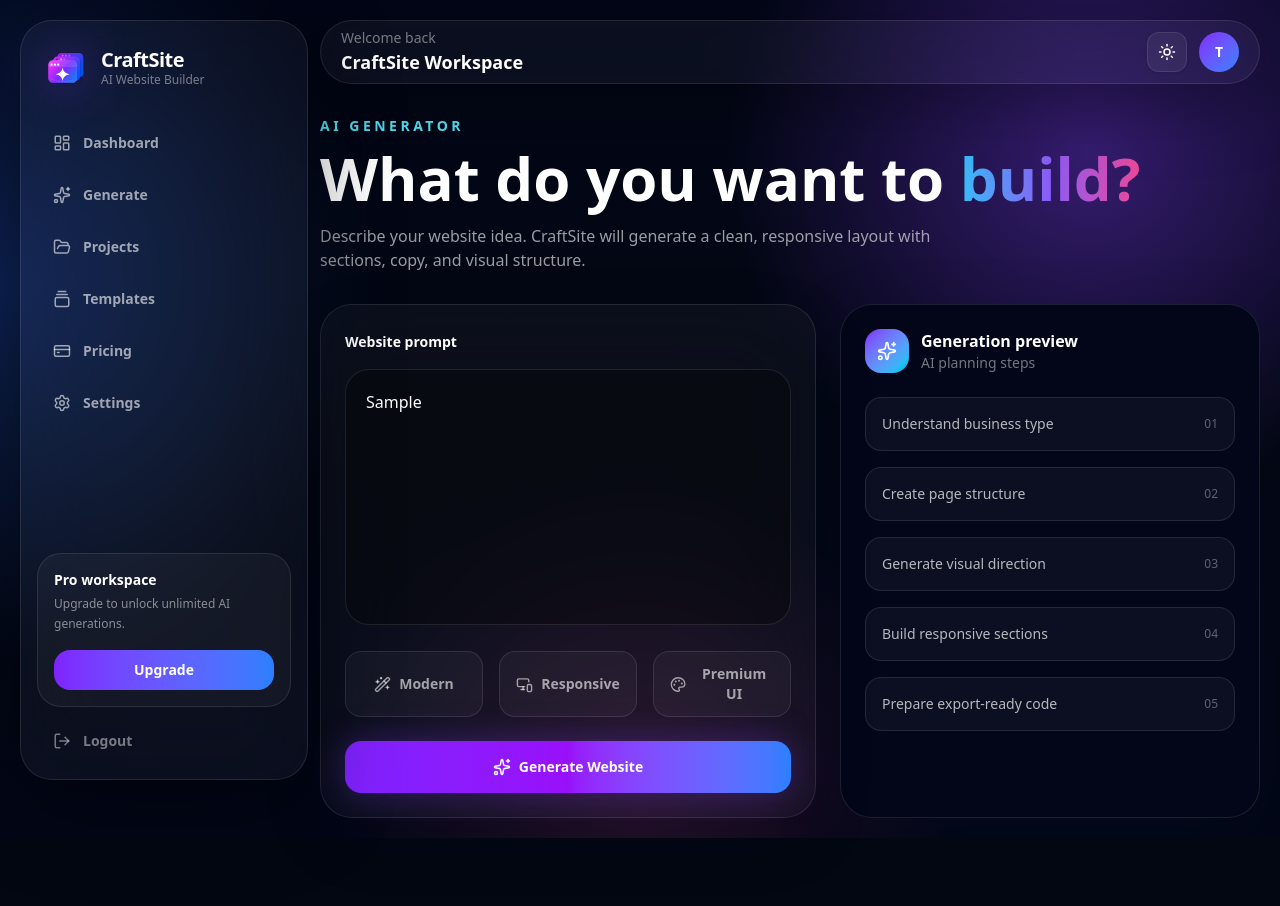
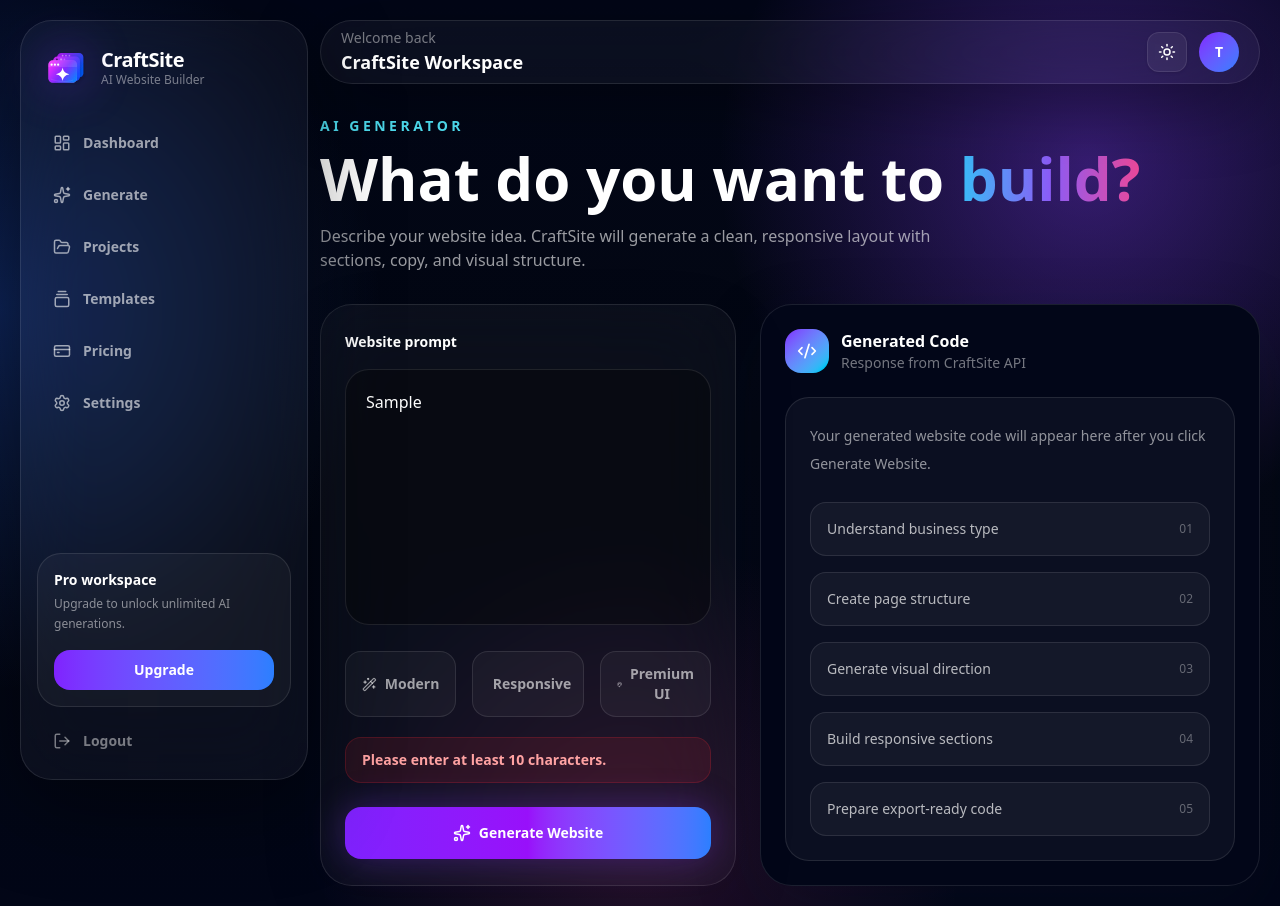
Before and after one commit to 7337475780/craftsite-ai, a Next.js app in the folder apps/web/: page /generate in a window 1280 px wide. Both pictures are taken after typing "Sample" into the empty fields and a click on the button "Generate Website". Before the commit the page ends 838 px from the top, so only its background shows below. Built offline with nearby package versions, Linux system fonts and the light colour scheme.

Commit message:
refactor GeneratePage component with improved state management and UI enhancements

```diff
--- a/apps/web/app/generate/page.tsx
+++ b/apps/web/app/generate/page.tsx
@@ -2,14 +2,82 @@
 
 import { AppShell } from "@/components/app/AppShell";
 import { motion } from "framer-motion";
-import { Sparkles, Wand2, Palette, MonitorSmartphone } from "lucide-react";
+import {
+  Code2,
+  Loader2,
+  MonitorSmartphone,
+  Palette,
+  Sparkles,
+  Wand2,
+} from "lucide-react";
 import { useSearchParams } from "next/navigation";
 import { useState } from "react";
+
+type GenerateResponse = {
+  success: boolean;
+  message: string;
+  data?: {
+    prompt: string;
+    style: string;
+    websiteType: string;
+    generatedCode: string;
+  };
+};
 
 export default function GeneratePage() {
   const searchParams = useSearchParams();
   const initialPrompt = searchParams.get("prompt") || "";
+
   const [prompt, setPrompt] = useState(initialPrompt);
+  const [style, setStyle] = useState("futuristic");
+  const [websiteType, setWebsiteType] = useState("saas");
+  const [generatedCode, setGeneratedCode] = useState("");
+  const [isGenerating, setIsGenerating] = useState(false);
+  const [error, setError] = useState("");
+
+  const handleGenerate = async () => {
+    try {
+      setError("");
+      setGeneratedCode("");
+
+      if (prompt.trim().length < 10) {
+        setError("Please enter at least 10 characters.");
+        return;
+      }
+
+      setIsGenerating(true);
+
+      const apiUrl = process.env.NEXT_PUBLIC_API_URL;
+
+      const response = await fetch(`${apiUrl}/api/generate`, {
+        method: "POST",
+        headers: {
+          "Content-Type": "application/json",
+        },
+        body: JSON.stringify({
+          prompt,
+          style,
+          websiteType,
+        }),
+      });
+
+      const result = (await response.json()) as GenerateResponse;
+
+      if (!response.ok || !result.success) {
+        throw new Error(result.message || "Failed to generate website.");
+      }
+
+      setGeneratedCode(result.data?.generatedCode || "");
+    } catch (err) {
+      setError(
+        err instanceof Error
+          ? err.message
+          : "Something went wrong while generating.",
+      );
+    } finally {
+      setIsGenerating(false);
+    }
+  };
 
   return (
     <AppShell>
@@ -23,16 +91,18 @@ export default function GeneratePage() {
           <p className="text-sm font-bold uppercase tracking-[0.25em] text-violet-700 dark:text-cyan-300">
             AI Generator
           </p>
+
           <h2 className="mt-3 text-4xl font-black text-slate-950 dark:text-white md:text-6xl">
             What do you want to <span className="gradient-text">build?</span>
           </h2>
+
           <p className="mt-4 max-w-2xl text-slate-600 dark:text-white/60">
             Describe your website idea. CraftSite will generate a clean,
             responsive layout with sections, copy, and visual structure.
           </p>
         </motion.div>
 
-        <div className="grid gap-6 lg:grid-cols-[1fr_420px]">
+        <div className="grid gap-6 lg:grid-cols-[1fr_500px]">
           <motion.div
             initial={{ opacity: 0, y: 24 }}
             animate={{ opacity: 1, y: 0 }}
@@ -51,28 +121,53 @@ export default function GeneratePage() {
             />
 
             <div className="mt-5 grid gap-4 md:grid-cols-3">
-              {[
-                { label: "Modern", icon: Wand2 },
-                { label: "Responsive", icon: MonitorSmartphone },
-                { label: "Premium UI", icon: Palette },
-              ].map((item) => {
-                const Icon = item.icon;
-
-                return (
               <button
-                    key={item.label}
+                onClick={() => setStyle("modern")}
                 className="flex items-center justify-center gap-2 rounded-2xl border border-black/10 bg-white/70 px-4 py-3 text-sm font-bold text-slate-700 transition hover:bg-slate-950 hover:text-white dark:border-white/10 dark:bg-white/[0.04] dark:text-white/60 dark:hover:bg-white dark:hover:text-slate-950"
               >
-                    <Icon size={17} />
-                    {item.label}
+                <Wand2 size={17} />
+                Modern
               </button>
-                );
-              })}
+
+              <button
+                onClick={() => setWebsiteType("responsive")}
+                className="flex items-center justify-center gap-2 rounded-2xl border border-black/10 bg-white/70 px-4 py-3 text-sm font-bold text-slate-700 transition hover:bg-slate-950 hover:text-white dark:border-white/10 dark:bg-white/[0.04] dark:text-white/60 dark:hover:bg-white dark:hover:text-slate-950"
+              >
+                <MonitorSmartphone size={17} />
+                Responsive
+              </button>
+
+              <button
+                onClick={() => setStyle("premium")}
+                className="flex items-center justify-center gap-2 rounded-2xl border border-black/10 bg-white/70 px-4 py-3 text-sm font-bold text-slate-700 transition hover:bg-slate-950 hover:text-white dark:border-white/10 dark:bg-white/[0.04] dark:text-white/60 dark:hover:bg-white dark:hover:text-slate-950"
+              >
+                <Palette size={17} />
+                Premium UI
+              </button>
             </div>
 
-            <button className="mt-6 inline-flex w-full items-center justify-center gap-2 rounded-2xl bg-gradient-to-r from-violet-600 via-purple-600 to-blue-500 px-6 py-4 text-sm font-black text-white shadow-[0_0_35px_rgba(124,58,237,0.35)] transition hover:-translate-y-0.5">
+            {error && (
+              <div className="mt-5 rounded-2xl border border-red-500/20 bg-red-500/10 px-4 py-3 text-sm font-semibold text-red-600 dark:text-red-300">
+                {error}
+              </div>
+            )}
+
+            <button
+              onClick={handleGenerate}
+              disabled={isGenerating}
+              className="mt-6 inline-flex w-full items-center justify-center gap-2 rounded-2xl bg-gradient-to-r from-violet-600 via-purple-600 to-blue-500 px-6 py-4 text-sm font-black text-white shadow-[0_0_35px_rgba(124,58,237,0.35)] transition hover:-translate-y-0.5 disabled:cursor-not-allowed disabled:opacity-70"
+            >
+              {isGenerating ? (
+                <>
+                  <Loader2 size={18} className="animate-spin" />
+                  Generating...
+                </>
+              ) : (
+                <>
                   <Sparkles size={18} />
                   Generate Website
+                </>
+              )}
             </button>
           </motion.div>
 
@@ -84,15 +179,25 @@ export default function GeneratePage() {
           >
             <div className="mb-6 flex items-center gap-3">
               <div className="flex h-11 w-11 items-center justify-center rounded-2xl bg-gradient-to-br from-violet-600 to-cyan-400">
-                <Sparkles size={20} />
+                <Code2 size={20} />
               </div>
+
               <div>
-                <p className="font-black">Generation preview</p>
-                <p className="text-sm text-white/45">AI planning steps</p>
+                <p className="font-black">Generated Code</p>
+                <p className="text-sm text-white/45">
+                  Response from CraftSite API
+                </p>
               </div>
             </div>
 
-            <div className="space-y-4">
+            {!generatedCode && !isGenerating && (
+              <div className="rounded-3xl border border-white/10 bg-white/[0.04] p-6">
+                <p className="text-sm leading-7 text-white/55">
+                  Your generated website code will appear here after you click
+                  Generate Website.
+                </p>
+
+                <div className="mt-6 space-y-4">
                   {[
                     "Understand business type",
                     "Create page structure",
@@ -105,10 +210,45 @@ export default function GeneratePage() {
                       className="flex items-center justify-between rounded-2xl border border-white/10 bg-white/[0.04] px-4 py-4"
                     >
                       <span className="text-sm text-white/70">{step}</span>
-                  <span className="text-xs text-white/35">0{index + 1}</span>
+                      <span className="text-xs text-white/35">
+                        0{index + 1}
+                      </span>
                     </div>
                   ))}
                 </div>
+              </div>
+            )}
+
+            {isGenerating && (
+              <div className="flex min-h-[420px] items-center justify-center rounded-3xl border border-white/10 bg-white/[0.04]">
+                <div className="text-center">
+                  <Loader2 className="mx-auto h-10 w-10 animate-spin text-cyan-300" />
+                  <p className="mt-4 font-bold">CraftSite is generating...</p>
+                  <p className="mt-2 text-sm text-white/45">
+                    Creating your website structure
+                  </p>
+                </div>
+              </div>
+            )}
+
+            {generatedCode && (
+              <div className="overflow-hidden rounded-3xl border border-white/10 bg-black/40">
+                <div className="flex items-center justify-between border-b border-white/10 px-5 py-4">
+                  <p className="text-sm font-bold">GeneratedWebsite.tsx</p>
+
+                  <button
+                    onClick={() => navigator.clipboard.writeText(generatedCode)}
+                    className="rounded-xl bg-white px-3 py-1.5 text-xs font-bold text-slate-950"
+                  >
+                    Copy Code
+                  </button>
+                </div>
+
+                <pre className="max-h-[520px] overflow-auto p-5 text-sm leading-7 text-cyan-100">
+                  <code>{generatedCode}</code>
+                </pre>
+              </div>
+            )}
           </motion.div>
         </div>
       </div>
```
Lines whose indentation alone changed are shown as unchanged.
